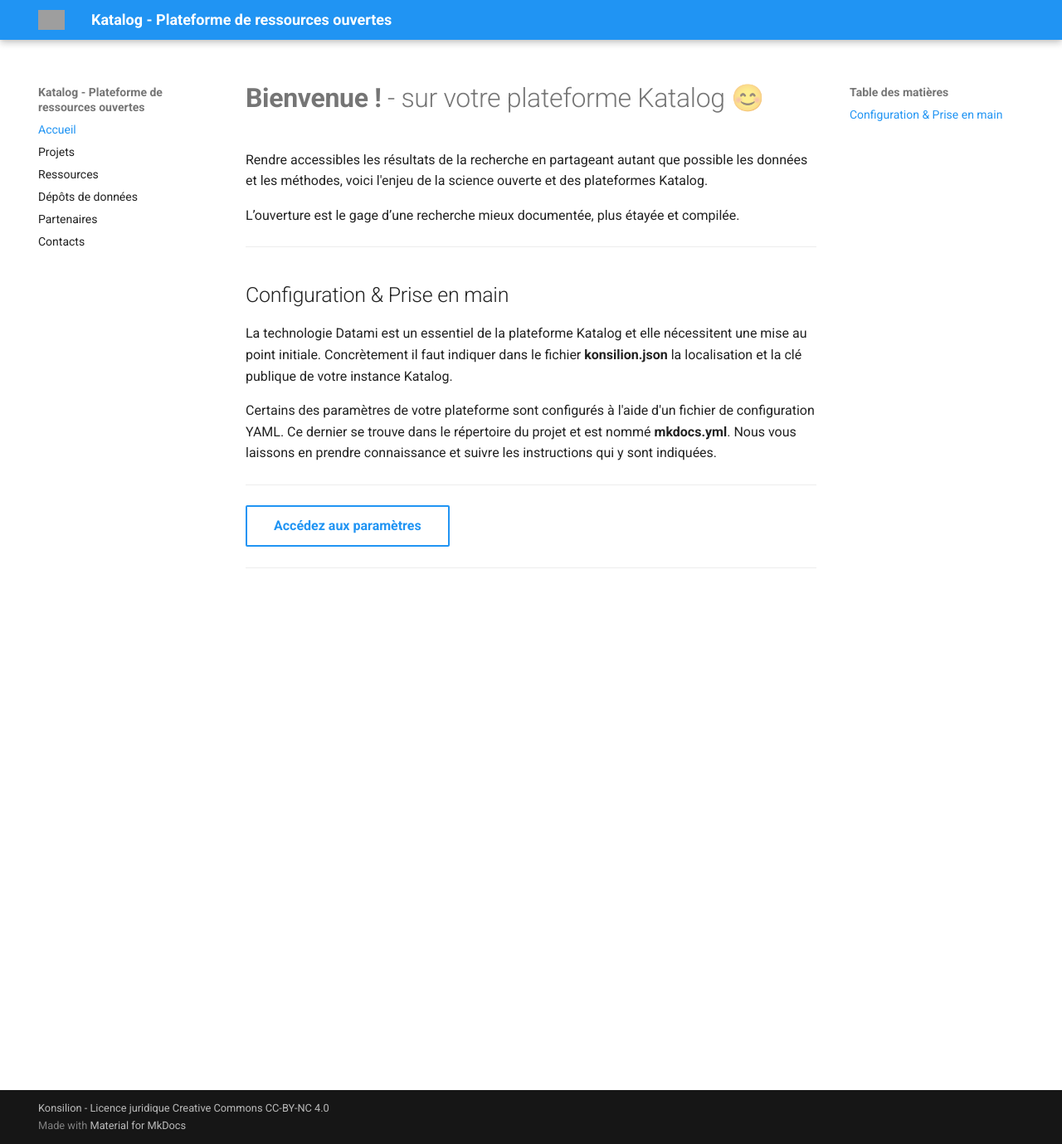
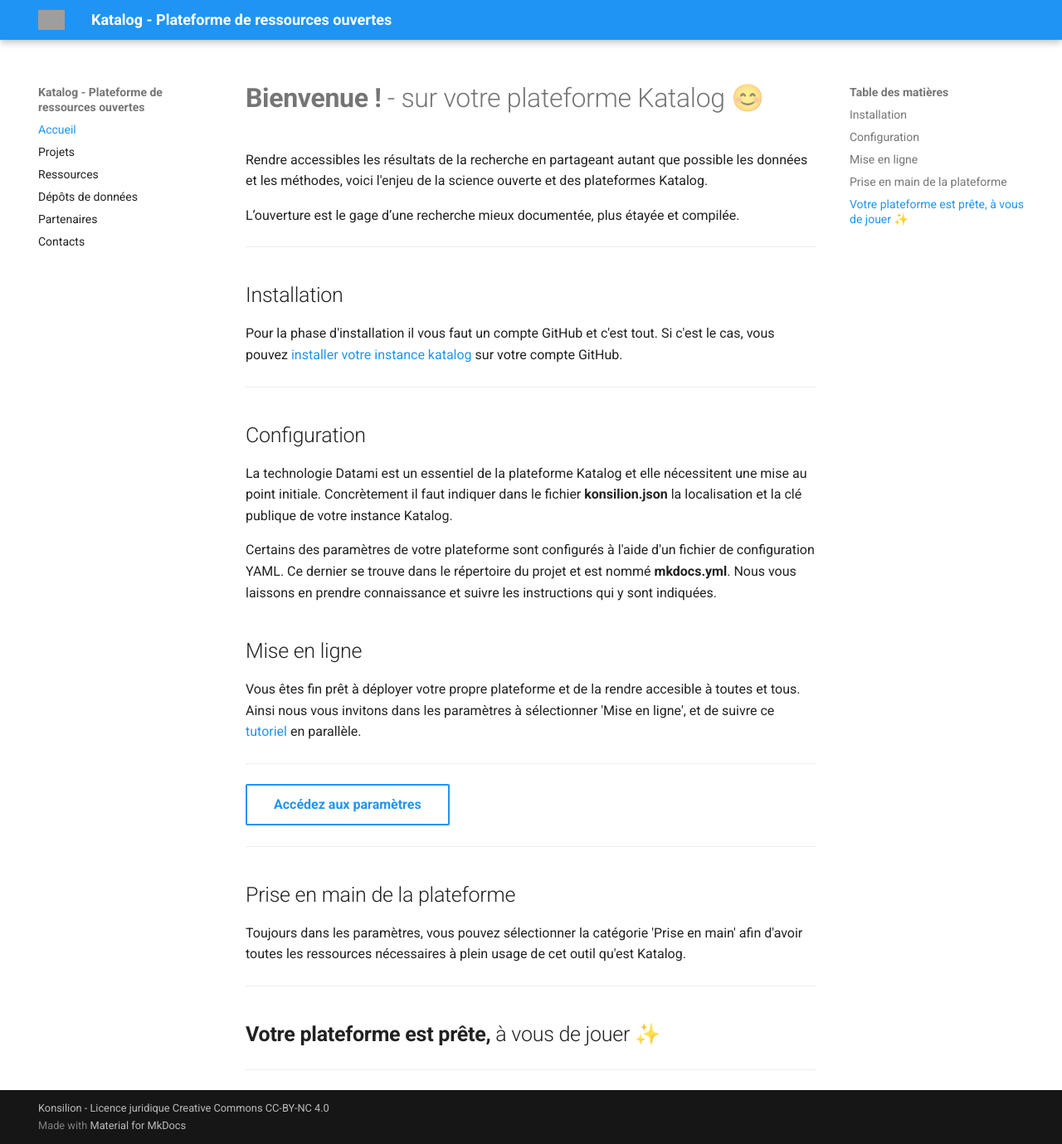
Before and after one commit to Konsilion/katalog-template, an MkDocs documentation site: the page built from docs/index.md, in a window 1280 px wide and 1379 px high. Shown: the whole window at 83% size. Built offline with MkDocs 1.6.1 and Material for MkDocs 9.7.7, drawn with Linux system fonts in a browser that asks for light colours; grey boxes are pictures that could not be loaded.

Commit message:
repute normal index.md

```diff
--- a/docs/index.md
+++ b/docs/index.md
@@ -6,15 +6,35 @@ L’ouverture est le gage d’une recherche mieux documentée, plus étayée et
 
 ---
 
-## Configuration & Prise en main
+## Installation
+
+Pour la phase d'installation il vous faut un compte GitHub et c'est tout. Si c'est le cas, vous pouvez [installer votre instance katalog](https://github.com/nbrem/katalog-template/generate) sur votre compte GitHub.
+
+---
+
+## Configuration
 
 La technologie Datami est un  essentiel de la plateforme Katalog et elle nécessitent une mise au point initiale. Concrètement il faut indiquer dans le fichier **konsilion.json** la localisation et la clé publique de votre instance Katalog.
 
 Certains des paramètres de votre plateforme sont configurés à l'aide d'un fichier de configuration YAML. Ce dernier se trouve dans le répertoire du projet et est nommé **mkdocs.yml**. Nous vous laissons en prendre connaissance et suivre les instructions qui y sont indiquées.
 
+## Mise en ligne
+
+Vous êtes fin prêt à déployer votre propre plateforme et de la rendre accesible à toutes et tous. Ainsi nous vous invitons dans les paramètres à sélectionner 'Mise en ligne', et de suivre ce [tutoriel](https://konsilion.fr/wp/recherche-et-developpement/katalog/) en parallèle.
+
 ---
 
 [Accédez aux paramètres](./etc/parametres/home){ .md-button }
+
+---
+
+## Prise en main de la plateforme
+
+Toujours dans les paramètres, vous pouvez sélectionner la catégorie 'Prise en main' afin d'avoir toutes les ressources nécessaires à plein usage de cet outil qu'est Katalog.
+
+---
+
+## **Votre plateforme est prête,**  à vous de jouer ✨
 
 ---
 
```
